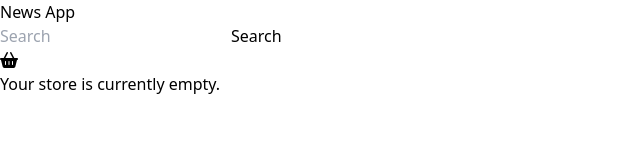
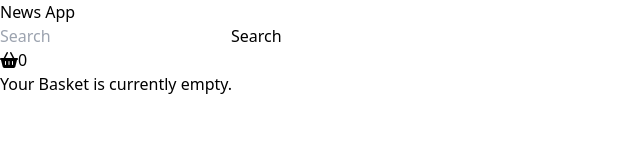
Before and after one commit to gapavoyan/NewsifyNewsAggregatorApp, a React (Vite) app: page /basket in a window 1280 px wide. Shown: the top 160 px of the page, without its empty margins (0-640 px from the left). Built offline with nearby package versions, Linux system fonts and the light colour scheme.

Commit message:
create function that add store search data

```diff
--- a/src/components/basket.jsx
+++ b/src/components/basket.jsx
@@ -11,7 +11,7 @@ function Basket() {
     return(
       <div className="flex items-center justify-center h-screen">
         <Header/>
-      <h2 className="text-6xl text-gray-500">Your store is currently empty.</h2>
+      <h2 className="text-6xl text-gray-500">Your Basket is currently empty.</h2>
     </div>
     )
   }
@@ -28,7 +28,7 @@ function Basket() {
           <div className="flex flex-col justify-between p-4 leading-normal">
             <h5 className="mb-2 text-2xl tracking-tight text-gray-900 dark:text-white">{items.title}</h5>
             <h1 className="mb-3 font-bold text-gray-700 dark:text-gray-400">{items.author}</h1>
-            <button onClick={() => remove(items)}>Delete News</button>
+            <button  className="bg-blue-600 hover:bg-blue-700 text-white font-bold ml-2 py-2 px-2 rounded" onClick={() => remove(items)}>Delete News</button>
           </div>
         </div>
       ))}
--- a/src/components/header.jsx
+++ b/src/components/header.jsx
@@ -1,7 +1,9 @@
 import React, { useState } from 'react'
 import SearchForm from './searchForm'
 import { NavLink } from 'react-router-dom'
+import { useSelector } from 'react-redux'
 function Header() {
+  const select = useSelector((store) => store.news.news)
     const [value, setValue] = useState('')
     const hendlSearch = (newValue) => {
         setValue(newValue)
@@ -13,6 +15,7 @@ function Header() {
                     <NavLink to="/home" className="text-3xl font-semibold" >News App</NavLink>
                     <SearchForm onSearch={hendlSearch} />
                     <NavLink to="/basket" className="text-gray-300 hover:text-white px-3 py-2 rounded-md text-sm font-medium"><i className="fa-solid fa-basket-shopping"></i></NavLink>
+                    <span className='relative -top-2 -left-3 text-blue-300 text-xs'>{select.length}</span>
                 </div>
             </header>
         </div>
--- a/src/components/resultsComponent.jsx
+++ b/src/components/resultsComponent.jsx
@@ -5,8 +5,10 @@ import axios from 'axios';
 import Popup from './popup';
 import Pagination from './pagination';
 import Loading from './loading';
-
+import { useDispatch } from 'react-redux';
+import { addToNewsCart } from '../store/slices/newsSlice';
 function ResultsComponent() {
+  const dispatch = useDispatch()
   // const API_Key = "a8b2d776ec124b06beea0b825e257df0"
   const API_Key = "390d1170548f455d809d4b8106dd9cdb"
   const [page, setPage] = useState(1);
@@ -49,6 +51,9 @@ const handleShare = (url) => {
         <Loading/>
     )
 }
+function add(items) {
+  dispatch(addToNewsCart(items))
+}
   return (
     <div className='flex flex-wrap justify-center mt-32  gap-y-12 gap-x-12'>
     <Header/>
@@ -63,7 +68,7 @@ const handleShare = (url) => {
                         <div className=''>
                             <button className='bg-blue-600 hover:bg-blue-700 text-white font-bold py-2 px-4 rounded' onClick={() => handleClick(items)}>Read More</button>
                             <button className="bg-blue-600 hover:bg-blue-700 text-white font-bold ml-2 py-2 px-4 rounded" onClick={() => handleShare(items)}>Share </button>
-                             <button onClick={() => add(items)}><i className="fa-regular fa-heart"></i></button>
+                            <button className="bg-blue-600 hover:bg-blue-700 text-white font-bold ml-2 py-2 px-2 rounded" onClick={()=>add(items)} >Add To Basket</button>
                         </div>
                         {
                             isModalOpen && <Popup dataModal={selectedDataModal} handleClose={handleCloseModal} />
--- a/src/components/searchForm.jsx
+++ b/src/components/searchForm.jsx
@@ -7,8 +7,11 @@ function SearchForm({ onSearch, onSubmit }) {
 
   const handleSearch = (e) => {
     e.preventDefault();
+   if (query === "") return
     navigate(`/search/${query}`)
     onSearch(query);
+
+
   };
     return (
         <div className="relative mx-auto text-gray-600">
```
